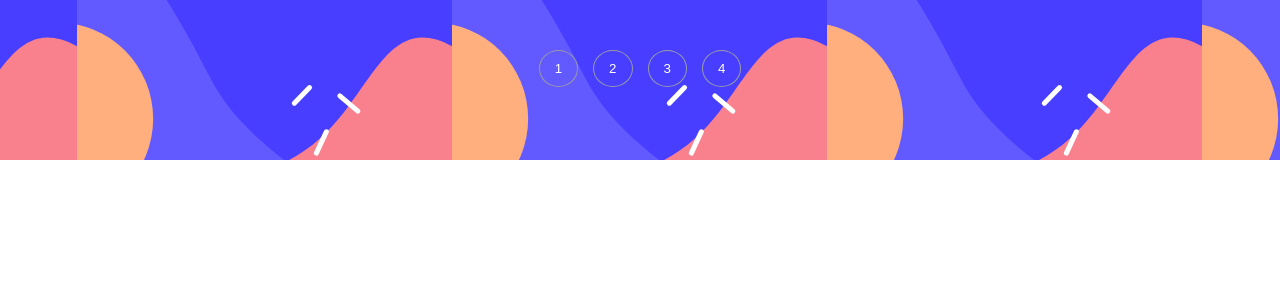
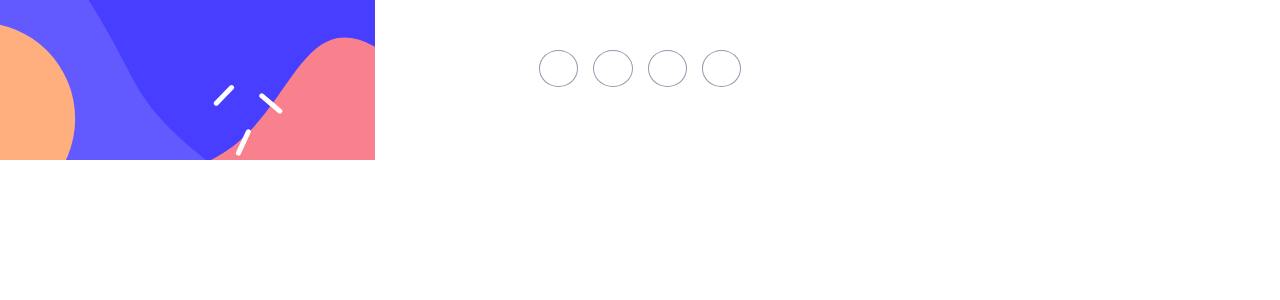
Before and after one commit to Haywayaheadshot/multi-step-form-main, a React (Create React App) app: page / in a window 1280 px wide. Shown: the top 300 px of the page. Built offline with nearby package versions, Linux system fonts and the light colour scheme.

Commit message:
Comment out width value of nav-bar-container

```diff
--- a/src/styles/nav-bar.css
+++ b/src/styles/nav-bar.css
@@ -12,8 +12,8 @@
 } */
 
 .nav-bar-container {
-  background: url(../assets/images/bg-sidebar-mobile.svg) repeat center;
-  min-width: 100vw;
+  background: url(../assets/images/bg-sidebar-mobile.svg) no-repeat left;
+  /* min-width: 100vw; */
   min-height: 20vh;
 }
 
```
